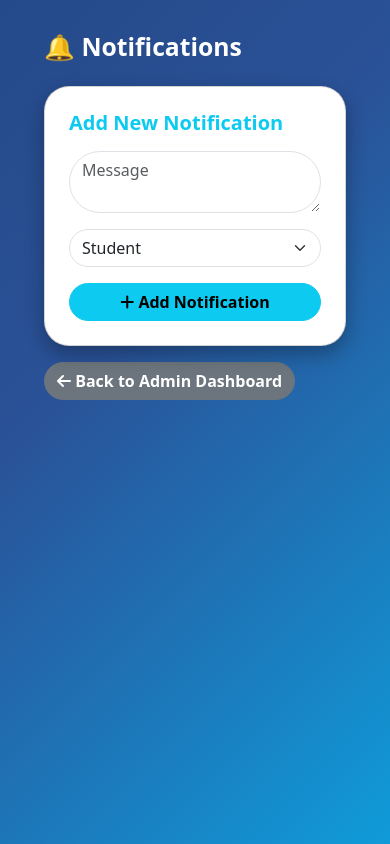
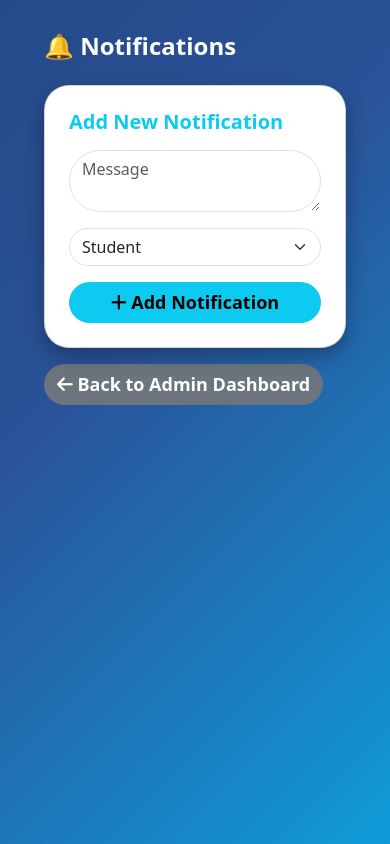
Before and after one commit to EzraelJeremiah-py/PESS, a Flask app: page /library/notifications in a window 390 px wide. Run offline with Flask 3, Linux system fonts and the light colour scheme; the visitor is signed in with stand-in values (Sample User, id 1); data that the repository does not hold is empty.

Commit message:
Update notifications.html

```diff
--- a/pess-backend/templates/library/notifications.html
+++ b/pess-backend/templates/library/notifications.html
@@ -2,6 +2,8 @@
 <html lang="en">
 <head>
   <meta charset="UTF-8">
+  <!-- ✅ Mobile scaling -->
+  <meta name="viewport" content="width=device-width, initial-scale=1">
   <title>Notifications - Virtual Library</title>
   <link href="https://cdn.jsdelivr.net/npm/bootstrap@5.3.3/dist/css/bootstrap.min.css" rel="stylesheet">
   <link href="https://cdnjs.cloudflare.com/ajax/libs/font-awesome/6.5.0/css/all.min.css" rel="stylesheet">
@@ -12,6 +14,7 @@
       animation: gradientMove 12s ease infinite;
       min-height: 100vh;
       padding: 2rem;
+      font-size: 1.1rem; /* ✅ Base font size */
     }
     @keyframes gradientMove {
       0% { background-position: 0% 50%; }
@@ -24,6 +27,7 @@
       color: #222;
       box-shadow: 0 8px 20px rgba(0,0,0,0.3);
       transition: transform 0.2s ease, box-shadow 0.2s ease;
+      font-size: 1rem;
     }
     .card:hover {
       transform: translateY(-5px);
@@ -32,10 +36,36 @@
     .btn {
       border-radius: 50px;
       font-weight: bold;
+      font-size: 1rem;
     }
     h2 {
       color: #fff;
       font-weight: bold;
+      font-size: 1.8rem;
+    }
+    h5 {
+      font-size: 1.2rem;
+    }
+    p {
+      font-size: 1rem;
+    }
+    small {
+      font-size: 0.9rem;
+    }
+    /* ✅ Bigger fonts on phones */
+    @media (max-width: 768px) {
+      body, p, li, a, label, small {
+        font-size: 18px;
+      }
+      h2 {
+        font-size: 24px;
+      }
+      h5 {
+        font-size: 20px;
+      }
+      .btn {
+        font-size: 18px;
+      }
     }
   </style>
 </head>
```
